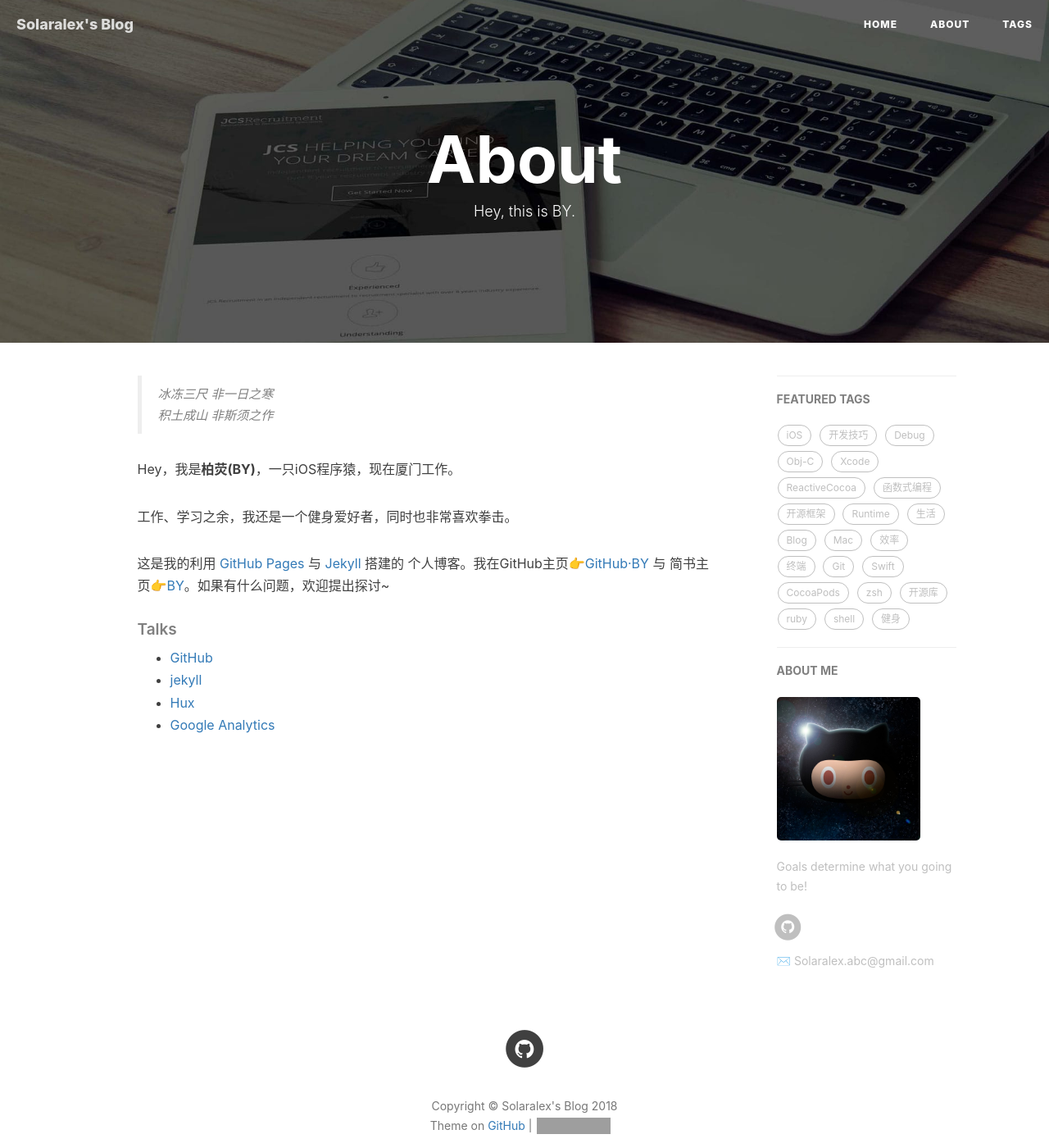
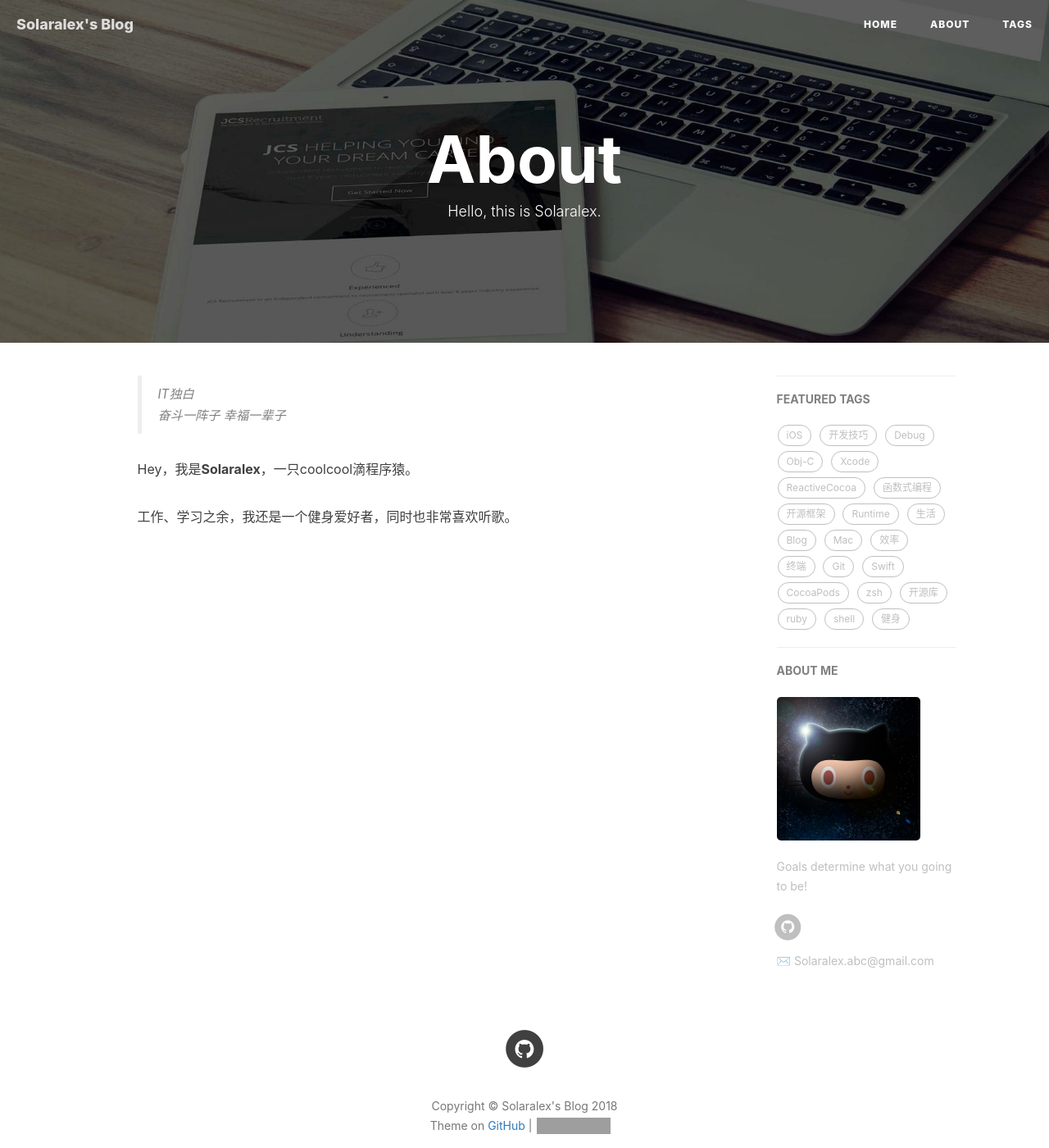
Before and after one commit to Solaralex/Solaralex.github.io, a Jekyll site: the page built from about.html, in a window 1280 px wide and 1400 px high. Shown: the whole window at 82% size. Built offline with Jekyll 4.4.1, drawn with Linux system fonts in a browser that asks for light colours; nearby versions of some CDN libraries; comment, search, counter and statistics services are not loaded; grey boxes are pictures that could not be loaded.

Commit message:
modify commit

```diff
--- a/about.html
+++ b/about.html
@@ -1,7 +1,7 @@
 ---
 layout: page
 title: "About"
-description: "Hey, this is BY."
+description: "Hello, this is Solaralex."
 header-img: "img/post-bg-rwd.jpg"
 ---
 
@@ -15,25 +15,15 @@ header-img: "img/post-bg-rwd.jpg"
 <div class="zh post-container">
 
     <!--copied from markdown -->
-    <blockquote><p>冰冻三尺 非一日之寒<br>
-    积土成山 非斯须之作</p></blockquote>
+    <blockquote><p>IT独白<br>
+    奋斗一阵子 幸福一辈子</p></blockquote>
 
-    <p>Hey，我是<strong>柏荧(BY)</strong>，一只iOS程序猿，现在厦门工作。</p>
+    <p>Hey，我是<strong>Solaralex</strong>，一只coolcool滴程序猿。</p>
 
-    <p>工作、学习之余，我还是一个健身爱好者，同时也非常喜欢拳击。</p>
-
-    <p>这是我的利用 <a href="https://pages.github.com/">GitHub Pages</a> 与 <a href="http://jekyll.com.cn/">Jekyll</a> 搭建的 个人博客。我在GitHub主页<a href="https://github.com/qiubaiying">👉GitHub·BY</a> 与 简书主页<a href="https://http://www.jianshu.com/u/e71990ada2fd">👉BY</a>。如果有什么问题，欢迎提出探讨~</p>
+    <p>工作、学习之余，我还是一个健身爱好者，同时也非常喜欢听歌。</p>
 
     <p></p>
 
-    <h5>Talks</h5>
-
-    <ul>
-        <li><a href="https://github.com">GitHub</a></li>
-        <li><a href="http://jekyll.com.cn/">jekyll</a></li>
-        <li><a href="http://huangxuan.me/">Hux</a></li>
-        <li><a href="https://analytics.google.com/analytics">Google Analytics</a></li>
-    </ul>
 </div>
 
 <!-- English Version -->
```
